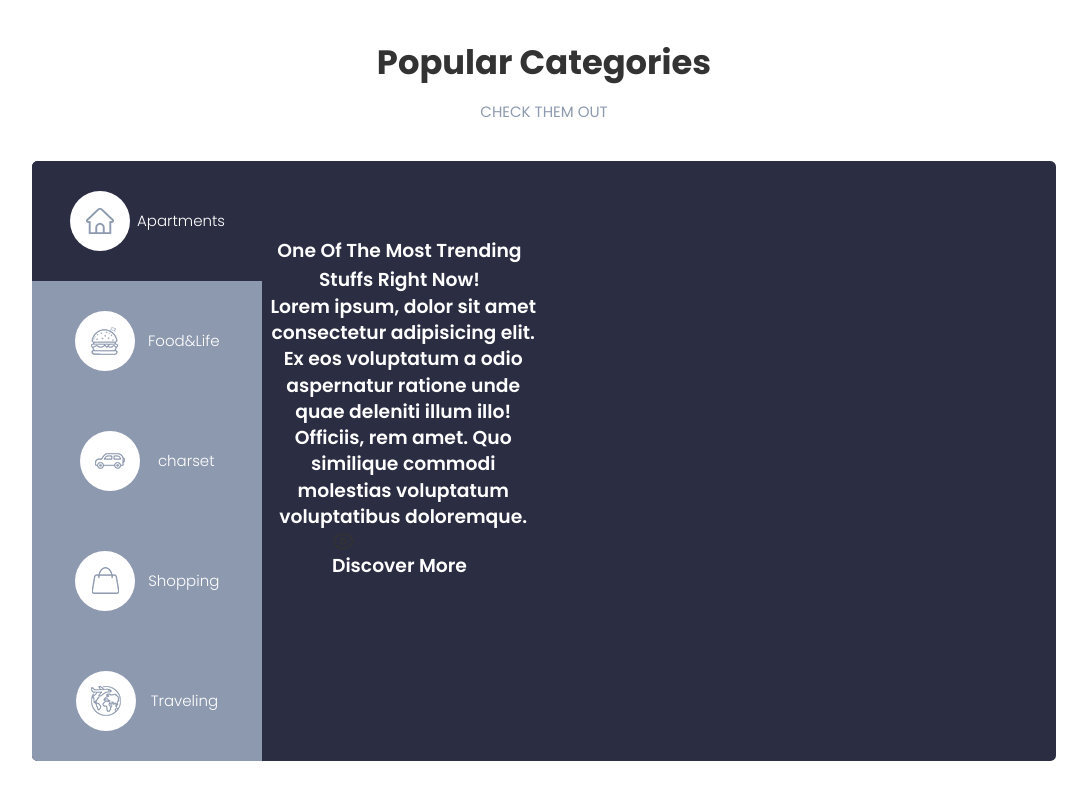
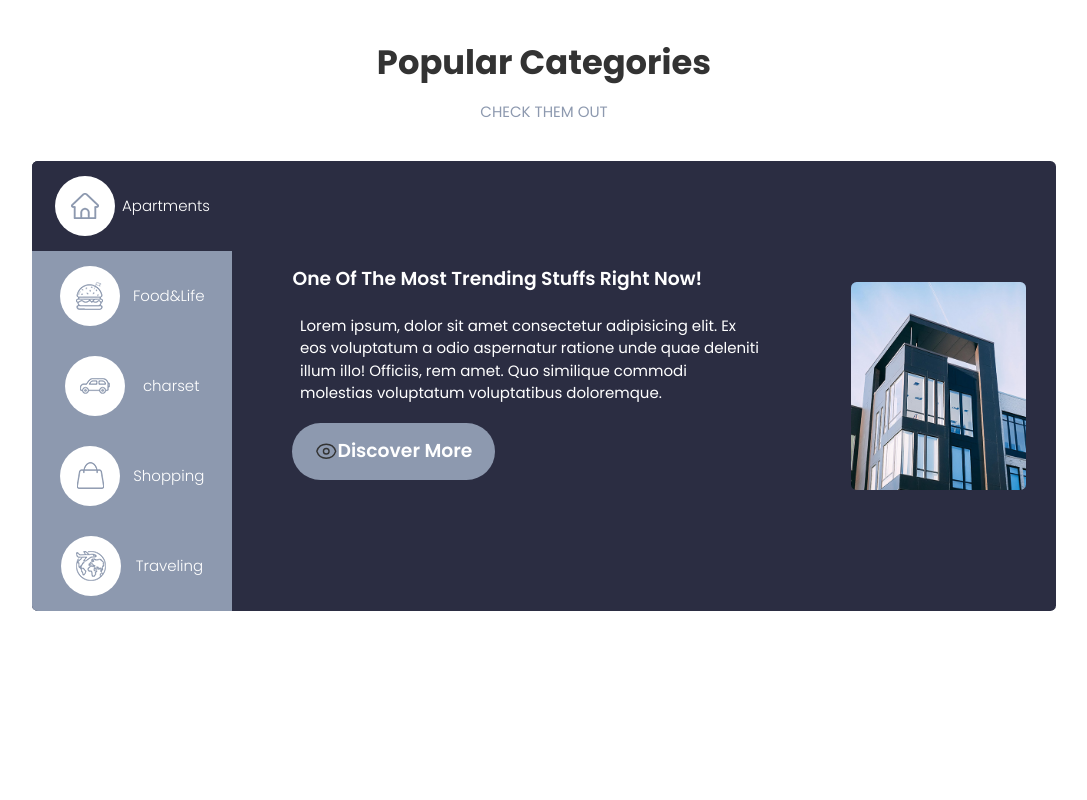
Before and after one commit to HeydariADI/PolotList, a website: page public/index.html in a window 1280 px wide. Shown: the part 841-1641 px from the top of the page, without its empty margins (96-1183 px from the left). After the commit the page ends 1527 px from the top, so only its background shows below. Drawn offline with Linux system fonts and the light colour scheme.

Commit message:
hossein updated index.html

```diff
--- a/public/index.html
+++ b/public/index.html
@@ -165,47 +165,47 @@
     <div class="main my-20 text-center">
       <h1 class="title font-bold text-4xl">Popular Categories</h1>
       <h3 class="mt-5 text-primary-primary-bg uppercase text-primary-normal">check them out </h3>
-      <div class="categories-info flex flex-row bg-primary-focus w-4/5 mx-auto h-full rounded-md overflow-hidden mt-10">
-        <div class="categories-menu__left flex flex-col h-full flex-1 w-1/4">
-          <span  class="equipment equipment-category menu-active">
+      <div class="categories-info flex flex-row  bg-primary-focus w-4/5 mx-auto rounded-md overflow-hidden mt-10 ">
+        <div class="categories-menu__left flex flex-col w-1/4">
+          <span class="equipment-category menu-active" id="Apartments">
             <div class="equipment-icons">
               <img src="/assets/images/search-icon-01.png" alt="" />
             </div>
             <p class="equipment-category-p">Apartments</p>
           </span>
-          <span class="equipment equipment-category">
+          <span class="equipment-category" id="Food">
             <div class="equipment-icons">
               <img src="/assets/images/search-icon-02.png" alt="" />
             </div>
             <p class="equipment-category-p">Food&Life</p>
           </span>
-          <span class="equipment equipment-category">
+          <span class="equipment-category" id="Charset">
             <div class="equipment-icons">
               <img src="/assets/images/search-icon-03.png" alt="" />
             </div>
             <p class="equipment-category-p">charset</p>
           </span>
-          <span class="equipment equipment-category">
+          <span class="equipment-category" id="Shopping">
             <div class="equipment-icons">
               <img src="/assets/images/search-icon-04.png" alt="" />
             </div>
             <p class="equipment-category-p">Shopping</p>
           </span>
-          <span class="equipment equipment-category">
+          <span class="equipment-category" id="Traveling">
             <div class="equipment-icons">
               <img src="/assets/images/search-icon-05.png" alt="" />
             </div>
             <p class="equipment-category-p">Traveling</p>
           </span>
         </div>
-        <div class="category-info__main text-white font-semibold text-xl my-20 w-96">
-          <h1 class="category-info__title">
+        <div class="category-info__main text-white font-semibold text-xl my-28  text-left px-16 mx-auto">
+          <h1 class="category-info__title text-xl">
             One Of The Most Trending Stuffs Right Now!
           </h1>
-          <p class="category-info__p text-xl font-semibold">
+          <p class="category-info__p text-base font-normal mt-6">
             Lorem ipsum, dolor sit amet consectetur adipisicing elit. Ex eos voluptatum a odio aspernatur ratione unde quae deleniti illum illo! Officiis, rem amet. Quo similique commodi molestias voluptatum voluptatibus doloremque.
           </p>
-          <button>
+          <button class="category-btn bg-primary-normal rounded-full flex flex-row items-center py-4 px-6 mt-5">
           <svg xmlns="http://www.w3.org/2000/svg" fill="none" viewBox="0 0 24 24" stroke-width="1.5" stroke="currentColor"
             class="w-6 h-6">
             <path stroke-linecap="round" stroke-linejoin="round"
@@ -215,8 +215,15 @@
 
             Discover More</button>
         </div>
-        <div class="categories-info__right w-2/3"></div>
+        <div class="categories-info__right flex items-center w-2/3 py-14 px-8 ">
+          <img src="/assets/images/tabs-image-01.jpg" id="Apartments-img" class="image-category image-active" alt="" data-img="Apartments">
+          <img src="/assets/images/tabs-image-02.jpg" id="Food-img" class="image-category " alt="" data-img="Food">
+          <img src="/assets/images/tabs-image-03.jpg" id="Charset-img" class="image-category" alt="" data-img="Charset">
+          <img src="/assets/images/tabs-image-04.jpg" id="Shopping-img" class="image-category" alt="" data-img="Shopping">
+          <img src="/assets/images/tabs-image-05.jpg" id="Traveling-img" class="image-category " alt="" data-img="Traveling">
+        </div>
       </div>
     </div>
+    <script src="/src/js/home.js"></script>
   </body>
 </html>
--- a/src/css/main.css
+++ b/src/css/main.css
@@ -195,16 +195,26 @@
     @apply w-16 h-16 bg-white rounded-full flex items-center justify-center p-3
   }
   .equipment-category{
-    @apply bg-primary-normal flex flex-row items-center justify-evenly py-4 px-10 cursor-pointer h-32;
+    @apply bg-primary-normal flex flex-row items-center justify-evenly cursor-pointer ;
   }
   .equipment-category-p,.category-info__p{
     @apply text-white ml-2 font-thin;
   }
-  .equipment.menu-active{
+  .categories-menu__left>span{
+    @apply flex-1 px-6 py-4;
+  }
+  .equipment-category.menu-active{
     @apply bg-primary-focus;
   }
   .category-info__title{
     @apply text-white;
   }
+  .image-category{
+    @apply rounded-md ml-auto transition-all duration-300 hidden animate-ToRight;
+  }
+  .image-category.image-active{
+    @apply block;
+  }
+
   /* end of top box of home */
 }
--- /dev/null
+++ b/src/js/home.js
@@ -0,0 +1,12 @@
+let categoryMenu = document.querySelector('.categories-menu__left');
+categoryMenu.addEventListener('click', (e) => {
+    let target = e.target;
+
+    document.querySelector('.menu-active').classList.remove('menu-active');
+    target.closest('.equipment-category').classList.add('menu-active');
+    let selectedCategory = target.closest('.equipment-category').id;
+    document.querySelector('.image-active').classList.remove('image-active')
+    document.getElementById(`${selectedCategory}-img`).classList.add('image-active');
+
+
+})
--- a/tailwind.config.js
+++ b/tailwind.config.js
@@ -11,7 +11,16 @@ module.exports = {
         },
         normal: "#333333",
       },
+      keyframes: {
+        Toright: {
+          '0%': { transform:'translateX(-50%)',opacity:'0'},
+          '100%': { transform:'translateX(0)',opacity:'1'}
+      }
     },
+    animation:{
+      'ToRight':'Toright 1s linear'
+    }
   },
-  plugins: [],
+},
+plugins: [],
 };
```
Also changed, not shown: public/build/tailwind.css, src/js/script.js (line endings or trailing spaces).
